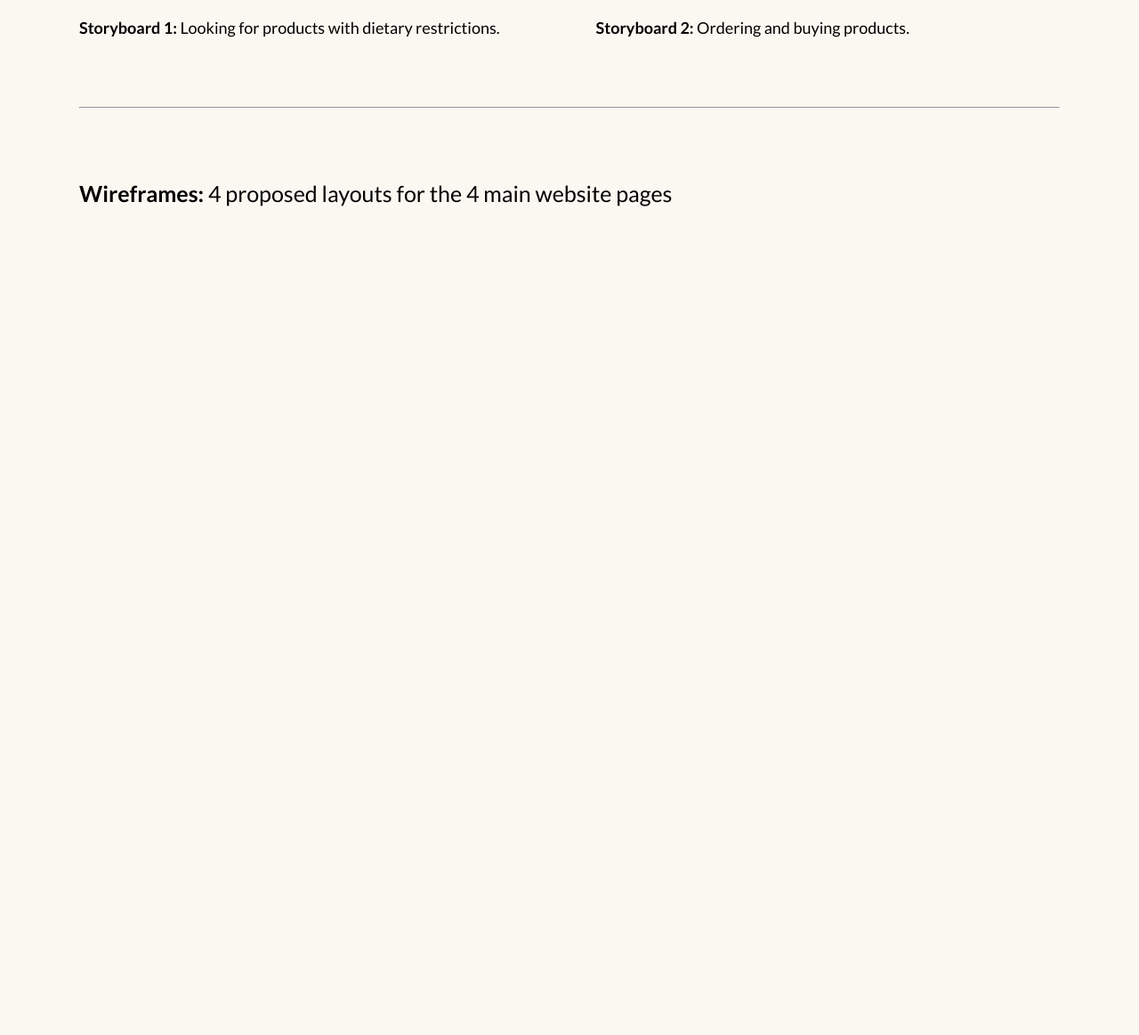
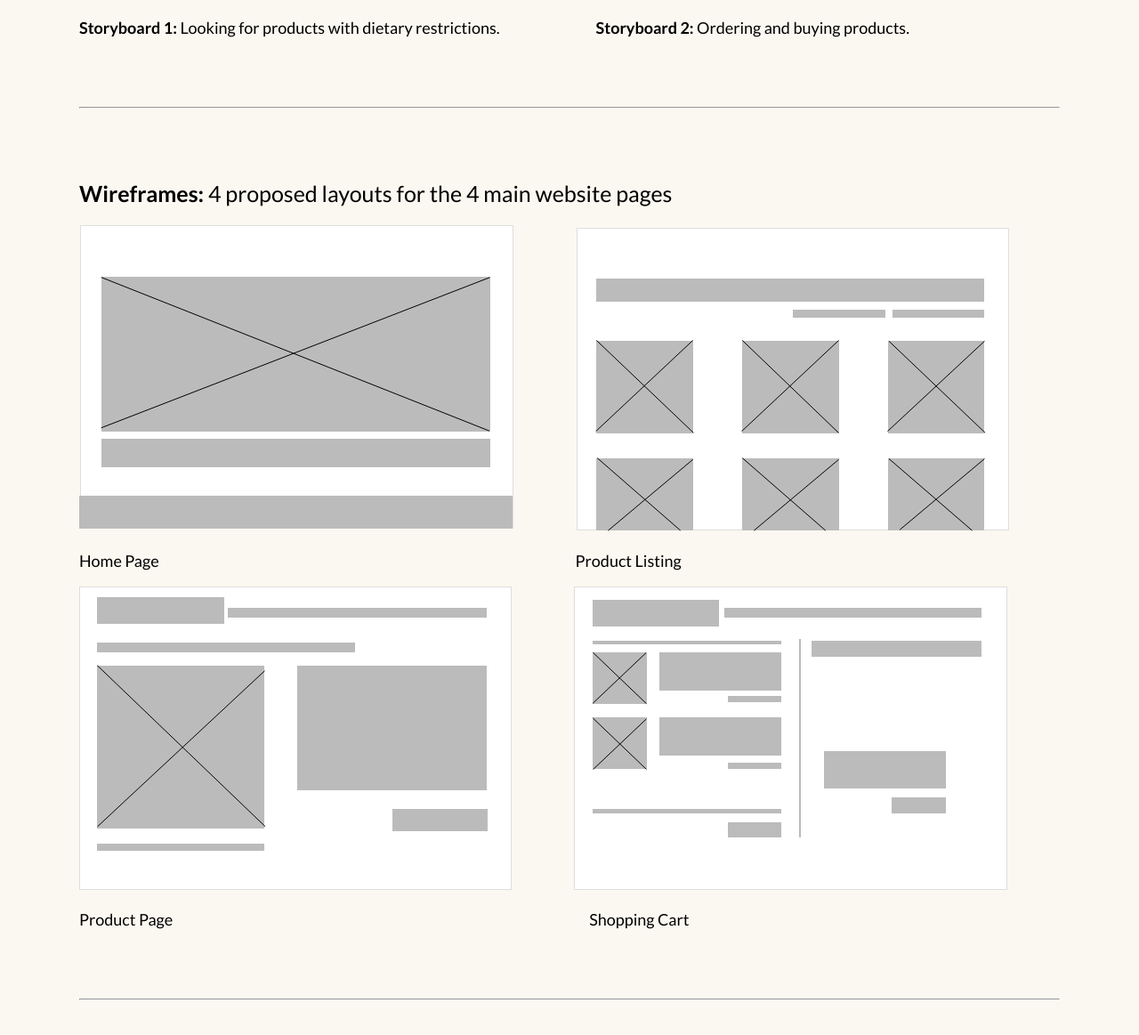
Before and after one commit to Roscasey/Personal, a plain HTML site: page main-pages/judiths.html in a window 1280 px wide. Shown: the part 3826-4989 px from the top of the page at 89% size. Before the commit the page ends 4087 px from the top, so only its background shows below. Drawn offline with Linux system fonts and the light colour scheme; a web font is replaced by a local one.

Commit message:
finished wireframe section

```diff
--- a/main-pages/judiths.html
+++ b/main-pages/judiths.html
@@ -92,7 +92,18 @@
         <hr class="section_hr">
         <section class="j_wireframes">
             <h2 class="project_heading_sub project_heading_mixed"><b>Wireframes: </b>4 proposed layouts for the 4 main website pages</h2>
+            <img src="../images/top-frames.svg" alt="top-frames">
+            <div class="frames_label captions">
+                <p>Home Page</p>
+                <p>Product Listing</p>
+            </div>
+            <img src="../images/bot-frames.svg" alt="bot-frames">
+            <div class="frames_label captions">
+                <p>Product Page</p>
+                <p>Shopping Cart</p>
+            </div>
         </section>
+        <hr class="section_hr">
     </main>
 </body>
 </html>
--- a/page-styles/judiths-styles.css
+++ b/page-styles/judiths-styles.css
@@ -68,3 +68,10 @@ header h1 {
 .j_sb_captions p + p {
     margin-left: 6em;
 }
+
+.frames_label {
+    display: flex;
+}
+.frames_label p + p {
+    margin-left: 26em;
+}
```
Also changed, not shown: images/bot-frames.svg (added), images/top-frames.svg (added), 1 other file.
